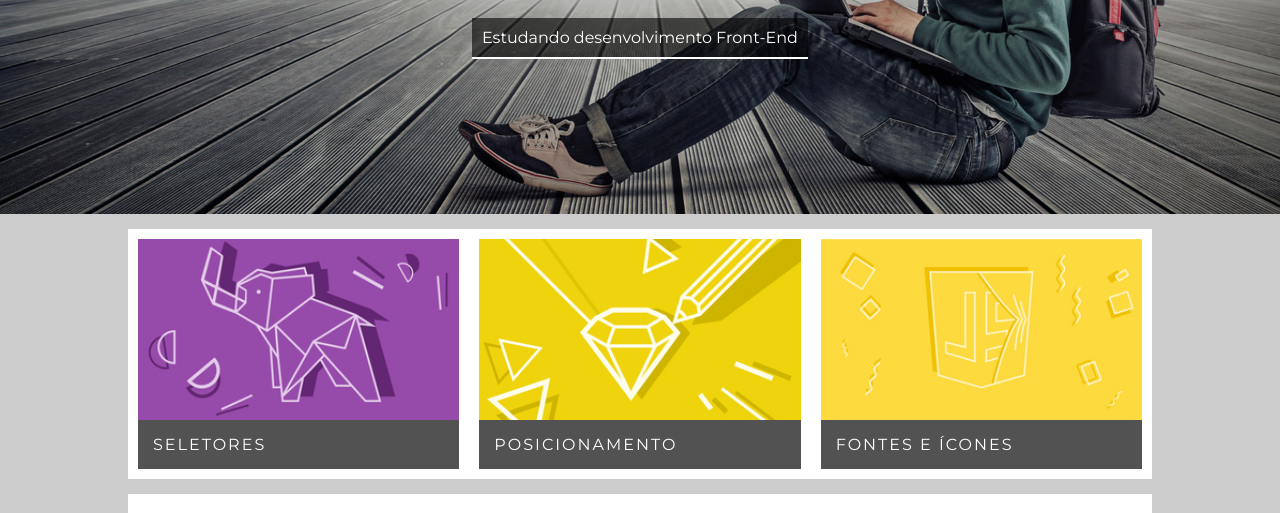
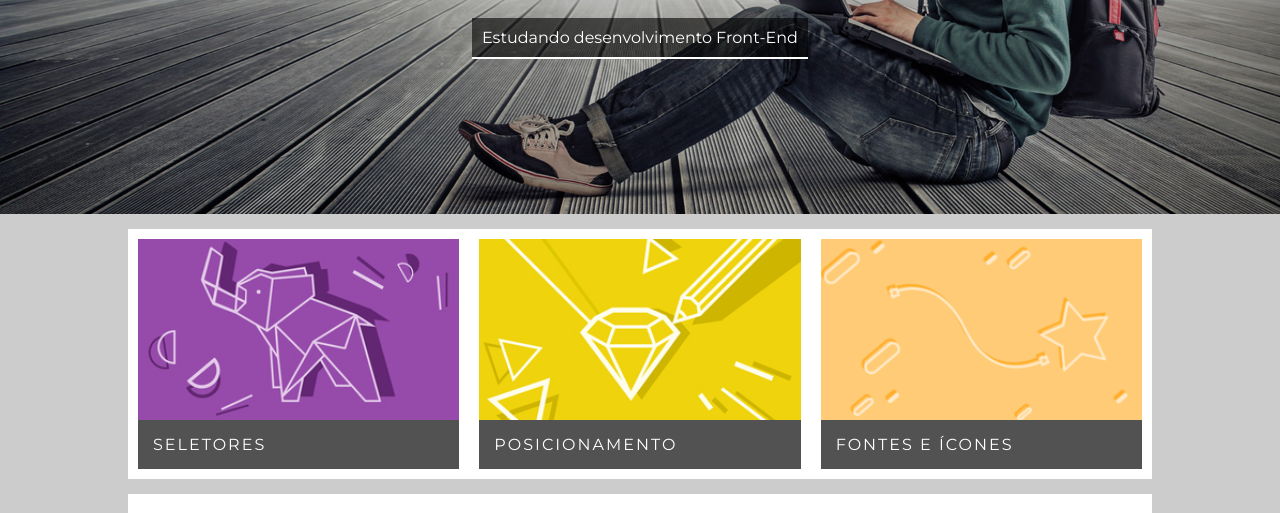
Before and after one commit to Fernandounuts/Projeto1-FrontEnd, a plain HTML site: page index.html in a window 1280 px wide. Shown: the part 287-800 px from the top of the page. Drawn offline with Linux system fonts and the light colour scheme.

Commit message:
detalhes mudados

```diff
--- a/index.html
+++ b/index.html
@@ -42,7 +42,7 @@
                     <p>Posicionamento</p>
                 </div>
                 <div class="card car3">
-                    <img src="image/card-2.jpg" alt="">
+                    <img src="image/card-2.png" alt="">
                     <p>Fontes e ícones</p>
                 </div>
             </section>
```
Also changed, not shown: image/card-2.jpg (deleted), image/card-2.png (added).
